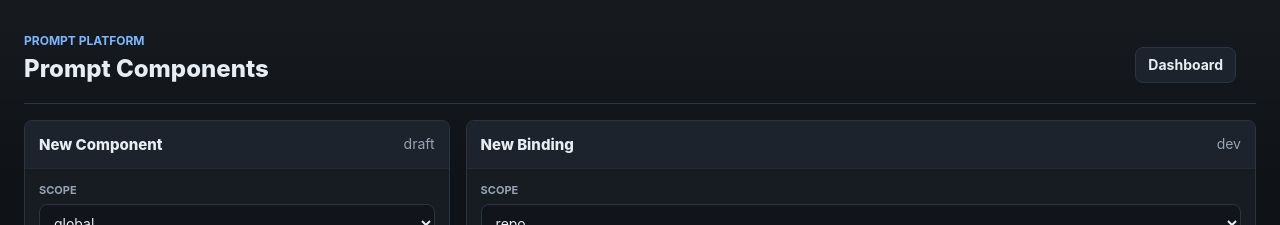
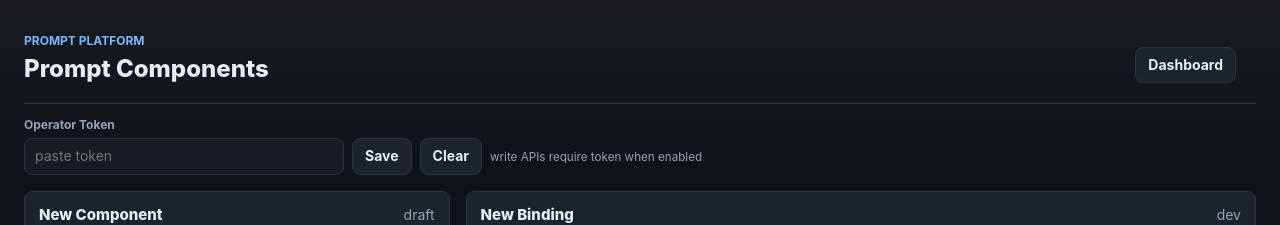
Before and after one commit to michaelx1993/agent-control-plane, a Next.js app in the folder apps/web/: page /prompt-components in a window 1280 px wide. Shown: the top 225 px of the page. Built offline with nearby package versions, Linux system fonts and the light colour scheme; no server answers.

Commit message:
Add operator token console flow

```diff
--- /dev/null
+++ b/apps/web/src/app/OperatorTokenPanel.tsx
@@ -0,0 +1,50 @@
+"use client";
+
+import { FormEvent, useEffect, useState } from "react";
+
+import { getStoredOperatorToken, setStoredOperatorToken } from "./operator-api";
+
+export function OperatorTokenPanel() {
+  const [token, setToken] = useState("");
+  const [hasToken, setHasToken] = useState(false);
+
+  useEffect(() => {
+    const stored = getStoredOperatorToken();
+    setHasToken(Boolean(stored));
+  }, []);
+
+  function saveToken(event: FormEvent<HTMLFormElement>) {
+    event.preventDefault();
+    setStoredOperatorToken(token);
+    setHasToken(Boolean(token.trim()));
+    setToken("");
+  }
+
+  function clearToken() {
+    setStoredOperatorToken("");
+    setHasToken(false);
+    setToken("");
+  }
+
+  return (
+    <form className="operatorTokenPanel" onSubmit={saveToken}>
+      <label>
+        <span>Operator Token</span>
+        <input
+          autoComplete="off"
+          placeholder={hasToken ? "token stored" : "paste token"}
+          type="password"
+          value={token}
+          onChange={(event) => setToken(event.target.value)}
+        />
+      </label>
+      <button className="primaryButton" type="submit">
+        Save
+      </button>
+      <button className="primaryButton" type="button" onClick={clearToken}>
+        Clear
+      </button>
+      <small>{hasToken ? "write APIs armed" : "write APIs require token when enabled"}</small>
+    </form>
+  );
+}
--- a/apps/web/src/app/RetryTaskButton.tsx
+++ b/apps/web/src/app/RetryTaskButton.tsx
@@ -1,6 +1,8 @@
 "use client";
 
 import { useState } from "react";
+
+import { operatorFetch } from "./operator-api";
 
 export function RetryTaskButton({ taskId }: { taskId: string }) {
   const [pending, setPending] = useState(false);
@@ -10,7 +12,7 @@ export function RetryTaskButton({ taskId }: { taskId: string }) {
     setPending(true);
     setError("");
     try {
-      const response = await fetch(`/api/tasks/${encodeURIComponent(taskId)}/retry`, {
+      const response = await operatorFetch(`/api/tasks/${encodeURIComponent(taskId)}/retry`, {
         method: "POST",
         headers: {
           "content-type": "application/json",
--- a/apps/web/src/app/globals.css
+++ b/apps/web/src/app/globals.css
@@ -94,6 +94,40 @@ code {
   gap: 20px;
   padding: 8px 0 20px;
   border-bottom: 1px solid var(--line);
+}
+
+.operatorTokenPanel {
+  display: flex;
+  flex-wrap: wrap;
+  gap: 8px;
+  align-items: end;
+  padding: 12px 0 0;
+}
+
+.operatorTokenPanel label {
+  display: grid;
+  min-width: min(320px, 100%);
+  gap: 5px;
+}
+
+.operatorTokenPanel label span {
+  color: var(--muted);
+  font-size: 12px;
+  font-weight: 700;
+}
+
+.operatorTokenPanel input {
+  min-height: 36px;
+  border: 1px solid var(--line);
+  border-radius: 8px;
+  background: var(--panel);
+  color: var(--text);
+  font: inherit;
+  padding: 7px 10px;
+}
+
+.operatorTokenPanel small {
+  padding-bottom: 9px;
 }
 
 .backLink {
--- /dev/null
+++ b/apps/web/src/app/operator-api.ts
@@ -0,0 +1,38 @@
+"use client";
+
+const operatorTokenStorageKey = "agent-control-plane.operator-token";
+
+export function getStoredOperatorToken(): string {
+  if (typeof window === "undefined") {
+    return "";
+  }
+  return window.localStorage.getItem(operatorTokenStorageKey) ?? "";
+}
+
+export function setStoredOperatorToken(token: string) {
+  if (typeof window === "undefined") {
+    return;
+  }
+  const trimmed = token.trim();
+  if (trimmed) {
+    window.localStorage.setItem(operatorTokenStorageKey, trimmed);
+  } else {
+    window.localStorage.removeItem(operatorTokenStorageKey);
+  }
+}
+
+export function operatorHeaders(headers?: HeadersInit): Headers {
+  const merged = new Headers(headers);
+  const token = getStoredOperatorToken();
+  if (token && !merged.has("authorization")) {
+    merged.set("authorization", `Bearer ${token}`);
+  }
+  return merged;
+}
+
+export function operatorFetch(input: RequestInfo | URL, init: RequestInit = {}) {
+  return fetch(input, {
+    ...init,
+    headers: operatorHeaders(init.headers),
+  });
+}
--- a/apps/web/src/app/page.tsx
+++ b/apps/web/src/app/page.tsx
@@ -13,6 +13,7 @@ import {
   type RunStatus,
   type TaskQueueItem,
 } from "@/lib/mock-data";
+import { OperatorTokenPanel } from "./OperatorTokenPanel";
 import { RetryTaskButton } from "./RetryTaskButton";
 
 const statusClass: Record<RunStatus | HealthSignal["state"], string> = {
@@ -110,6 +111,7 @@ export default async function DashboardPage() {
           <Metric label="Failed" value={taskQueue.summary.failed} tone="bad" />
         </div>
       </header>
+      <OperatorTokenPanel />
 
       <section className="dashboardGrid" aria-label="Admin console sections">
         <Panel title="Task Queue" meta={`${taskQueue.count} mirrored Plane tasks`} wide>
--- a/apps/web/src/app/prompt-components/PromptComponentsClient.tsx
+++ b/apps/web/src/app/prompt-components/PromptComponentsClient.tsx
@@ -1,6 +1,9 @@
 "use client";
 
 import { FormEvent, useEffect, useMemo, useState } from "react";
+
+import { OperatorTokenPanel } from "../OperatorTokenPanel";
+import { operatorFetch } from "../operator-api";
 
 type PromptScopeType = "global" | "team" | "project" | "repo" | "role" | "agent";
 type PromptComponentStatus = "draft" | "active" | "archived";
@@ -178,7 +181,7 @@ export function PromptComponentsClient() {
     setSaving(true);
     setError(undefined);
     try {
-      const response = await fetch("/api/prompt-components", {
+      const response = await operatorFetch("/api/prompt-components", {
         method: "POST",
         headers: { "content-type": "application/json" },
         body: JSON.stringify({
@@ -209,7 +212,7 @@ export function PromptComponentsClient() {
     setBindingSaving(true);
     setError(undefined);
     try {
-      const response = await fetch("/api/prompt-bindings", {
+      const response = await operatorFetch("/api/prompt-bindings", {
         method: "POST",
         headers: { "content-type": "application/json" },
         body: JSON.stringify({
@@ -259,7 +262,7 @@ export function PromptComponentsClient() {
     setRollbackComponentId(component.id);
     setError(undefined);
     try {
-      const response = await fetch(`/api/prompt-components/${component.id}/rollback`, {
+      const response = await operatorFetch(`/api/prompt-components/${component.id}/rollback`, {
         method: "POST",
         headers: { "content-type": "application/json" },
         body: JSON.stringify({
@@ -290,6 +293,7 @@ export function PromptComponentsClient() {
           Dashboard
         </a>
       </header>
+      <OperatorTokenPanel />
 
       <section className="dashboardGrid promptGrid" aria-label="Prompt component manager">
         <section className="panel">
--- a/apps/web/src/app/runs/[runId]/RunFeedbackForm.tsx
+++ b/apps/web/src/app/runs/[runId]/RunFeedbackForm.tsx
@@ -2,6 +2,8 @@
 
 import { FormEvent, useState } from "react";
 import { useRouter } from "next/navigation";
+
+import { operatorFetch } from "../../operator-api";
 
 type FeedbackSource = "human" | "code_review" | "pr_review" | "agent" | "plane_comment";
 type FeedbackSeverity = "info" | "minor" | "major" | "blocker";
@@ -36,7 +38,7 @@ export function RunFeedbackForm({ runId }: { runId: string }) {
     setSaved(false);
 
     try {
-      const response = await fetch(`/api/runs/${encodeURIComponent(runId)}/feedback`, {
+      const response = await operatorFetch(`/api/runs/${encodeURIComponent(runId)}/feedback`, {
         method: "POST",
         headers: { "content-type": "application/json" },
         body: JSON.stringify({
--- a/apps/web/src/app/runs/[runId]/page.tsx
+++ b/apps/web/src/app/runs/[runId]/page.tsx
@@ -3,6 +3,7 @@ import { notFound } from "next/navigation";
 
 import { getRunDetail } from "@/lib/control-plane-service";
 import { type HealthSignal, type RunStatus } from "@/lib/mock-data";
+import { OperatorTokenPanel } from "../../OperatorTokenPanel";
 import { RunFeedbackForm } from "./RunFeedbackForm";
 
 const statusClass: Record<RunStatus | HealthSignal["state"], string> = {
@@ -43,6 +44,7 @@ export default async function RunDetailPage({ params }: PageProps) {
         </div>
         <span className={`pill ${statusClass[run.status]}`}>{run.status}</span>
       </header>
+      <OperatorTokenPanel />
 
       <section className="detailGrid" aria-label="Run detail">
         <section className="panel panelWide">
```
Also changed, not shown: 3 other files (tests, documents, lock files or other folders).
